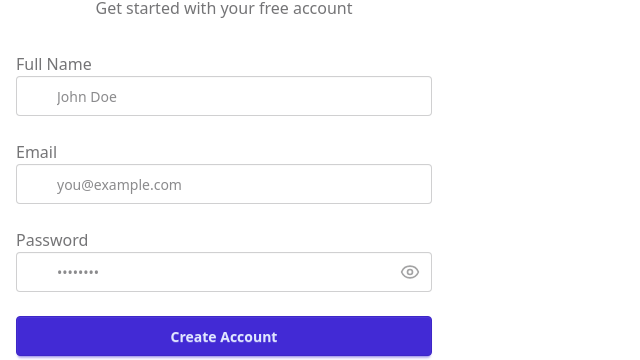
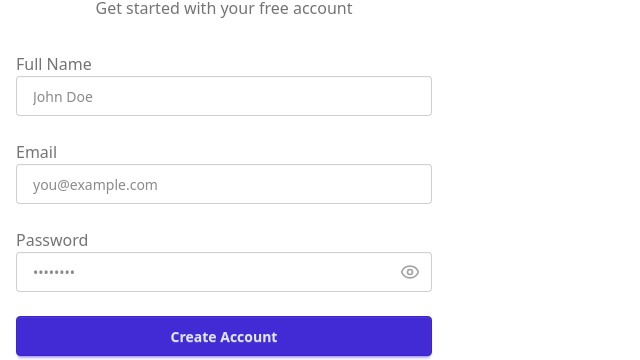
Before and after one commit to gauravkrsingh321/Chat-App, a React (Vite) app in the folder frontend/: page /signup in a window 1280 px wide. Shown: the part 132-492 px from the top of the page, without its empty margins (0-640 px from the left). Built offline with nearby package versions, Linux system fonts and the light colour scheme; no server answers.

Commit message:
style added

```diff
--- a/frontend/src/pages/SignUpPage.jsx
+++ b/frontend/src/pages/SignUpPage.jsx
@@ -1,6 +1,6 @@
 import React, { useState } from 'react'
 import { useAuthStore } from '../store/useAuthStore';
-import { Eye, EyeOff, Lock, Mail, MessageSquare } from 'lucide-react';
+import { Eye, EyeOff, Lock, Mail, MessageSquare, User } from 'lucide-react';
 
 const SignUpPage = () => {
   const [showPassword, setShowPassword] = useState(false);
@@ -15,6 +15,7 @@
   const validateForm = ()=>{}
 
   const handleSubmit = (e)=>{
+    console.log(formData)
     e.preventDefault();
   }
 
@@ -40,11 +41,11 @@
               </label>
               <div className="relative">
                 <div className="absolute inset-y-0 left-0 pl-3 flex items-center pointer-events-none">
-                  {/* <User className="size-5 text-base-content/40" /> */}
+                  <User className="size-5 text-base-content/40" />
                 </div>
                 <input
                   type="text"
-                  className={`input input-bordered w-full pl-10`}
+                  className={`input input-bordered w-full pl-4`}
                   placeholder="John Doe"
                   value={formData.fullName}
                   onChange={(e) => setFormData({ ...formData, fullName: e.target.value })}
@@ -62,7 +63,7 @@
                 </div>
                 <input
                   type="email"
-                  className={`input input-bordered w-full pl-10`}
+                  className={`input input-bordered w-full pl-4`}
                   placeholder="you@example.com"
                   value={formData.email}
                   onChange={(e) => setFormData({ ...formData, email: e.target.value })}
@@ -80,7 +81,7 @@
                 </div>
                 <input
                   type={showPassword ? "text" : "password"}
-                  className={`input input-bordered w-full pl-10`}
+                  className={`input input-bordered w-full pl-4`}
                   placeholder="••••••••"
                   value={formData.password}
                   onChange={(e) => setFormData({ ...formData, password: e.target.value })}
```
